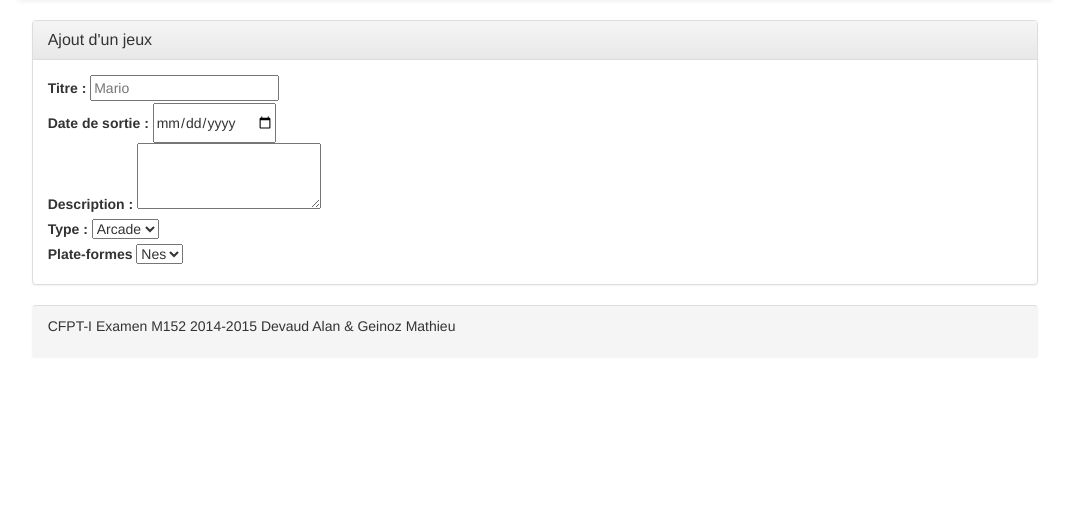
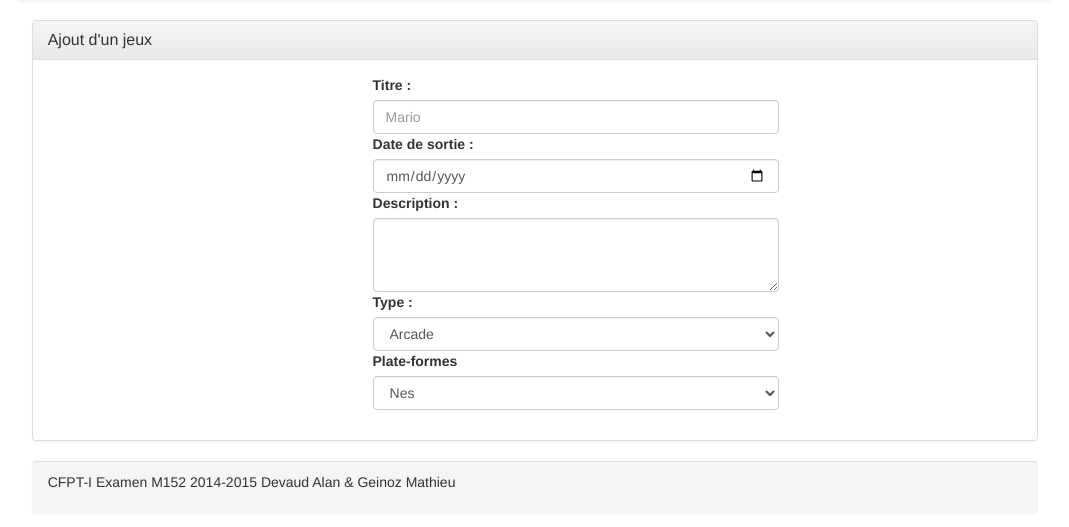
Before and after one commit to Devaud/WebMarioRama, a PHP site: page /ajoutJeu.php in a window 1280 px wide. Shown: the part 52-579 px from the top of the page, without its empty margins (105-1174 px from the left). Run offline with PHP 8.4, Linux system fonts and the light colour scheme; some libraries are stand-ins or nearby versions.

Commit message:
Modification du formulaire d'ajout

```diff
--- a/WebMarioRama/ajoutJeu.php
+++ b/WebMarioRama/ajoutJeu.php
@@ -34,7 +34,7 @@ ManageNavigation();
             <!-- ------------------------- Fin Menu ------------------------ -->
 
             <!-- -------------------------- Contenu ------------------------ -->
-            <section class="col-sm-12 marg">
+            <section class="col-sm-12">
                 <article class="panel panel-default">
                     <section class='panel-heading'>
                         <h3 class='panel-title'>
@@ -42,24 +42,31 @@ ManageNavigation();
                         </h3>
                     </section>
                     <section class="panel-body">
-                        <form action='' method='post'>
+
+                        <section class='col-sm-5 col-sm-offset-4'>
+                            <form action='' method='post' role='form' class="form-horizontal">
+                                <section class='form-group'>
                                     <label>Titre :</label>
-                            <input type='text' name='titre' id='titre' placeholder='Mario' required/><br />
+                                    <input type='text' class='form-control' name='titre' id='titre' placeholder='Mario' required/>
                                     <label>Date de sortie :</label>
-                            <input type='date' name='dateSortie' id='dateSortie' required/><br />
+                                    <input type='date' class='form-control' name='dateSortie' id='dateSortie' required/>
                                     <label>Description :</label>
-                            <textarea name='description' id='description' rows="3" cols='20' required></textarea><br />
+                                    <textarea name='description' id='description' class="form-control" rows="3" required></textarea>
                                     <label>Type :</label>
-                            <select>
+                                    <select class="form-control">
                                         <option value='arcade'>Arcade</option>
                                         <option value='Puzzle'>Puzzle</option>
-                            </select><br />
+                                    </select>
                                     <label>Plate-formes</label>
-                            <select>
+                                    <select class="form-control">
                                         <option value='Nes'>Nes</option>
                                         <option value='WII'>WII</option>
-                            </select><br />
+                                    </select>
+                                </section>
                             </form>
+                        </section>
+
+
                     </section>
                 </article>
             </section>
```
Also changed, not shown: WebMarioRama/css/style.css (+25 -0 lines). Lines whose indentation alone changed are shown as unchanged.
